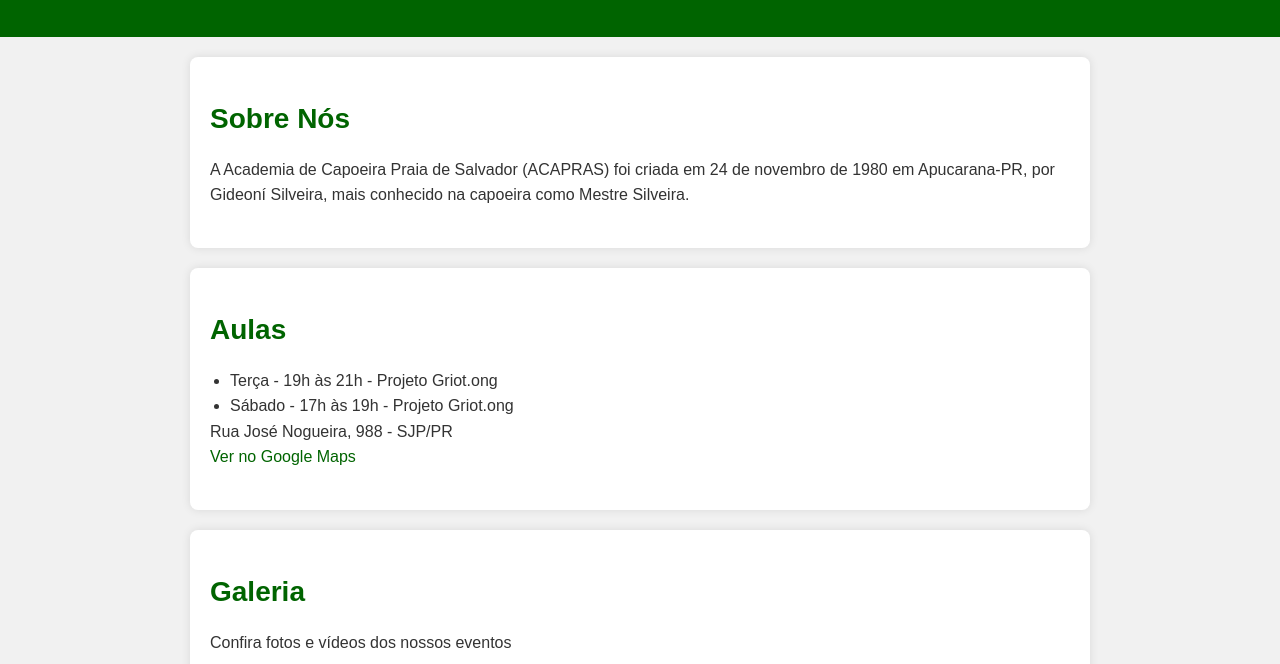
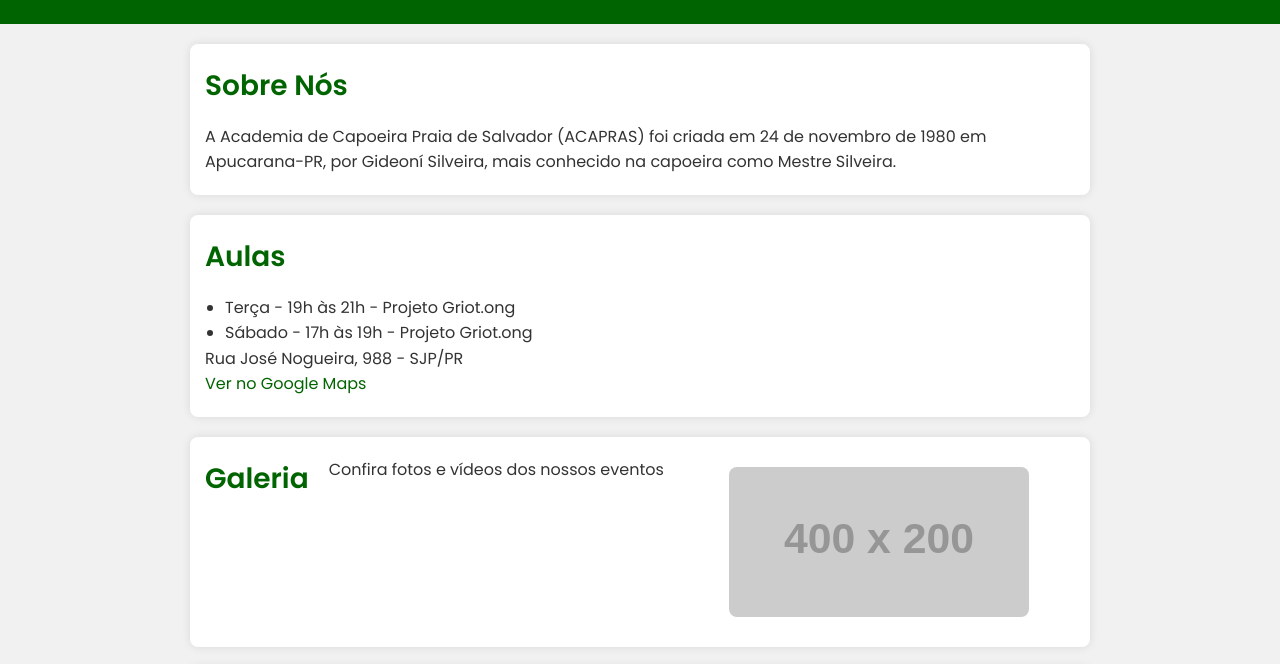
Before and after one commit to MateusRNeves/acapras, a plain HTML site: page index.html in a window 1280 px wide. Shown: the part 208-872 px from the top of the page. Drawn offline with Linux system fonts and the light colour scheme; placeholder pictures from the web are drawn by us.

Commit message:
Atualizar o style.css3

```diff
--- a/style.css
+++ b/style.css
@@ -1,77 +1,99 @@
-*{
+* {
     margin: 0;
     padding: 0;
     box-sizing: border-box;
 }
+
 body {
-    font-family: Arial, Helvetica, sans-serif;
+    font-family: 'Poppins', Arial, Helvetica, sans-serif;
     background-color: #f1f1f1;
     color: #333;
     line-height: 1.6;
 }
-header{
+
+header {
     background-color: #006400;
     color: white;
     padding: 40px 20px;
     text-align: center;
 }
-header h1{
+
+header h1 {
     font-size: 36px;
     margin-bottom: 10px;
 }
-header p{
+
+header p {
     font-size: 18px;
 }
+
 section {
     padding: 40px 20px;
     background-color: white;
     margin: 20px auto;
     max-width: 900px;
-    border-radius:8px;
+    border-radius: 8px;
     box-shadow: 0 0 10px rgba(0,0,0,0.1);
 }
-section h2{
+
+section h2 {
     font-size: 28px;
     margin-bottom: 15px;
     color: #006400;
 }
+
 a {
     color: #006400;
     text-decoration: none;
 }
+
 a:hover {
     text-decoration: underline;
 }
-ul{
+
+ul {
     list-style-type: disc;
     padding-left: 20px;
 }
-#galeria img{
+
+#galeria img {
     width: 100%;
-    max-width: 300%;
-    margin: 10px;
+    max-width: 300px;
+    margin: 10px auto;
+    display: block;
     border-radius: 8px;
 }
-#contado p {
+
+#contato p {
     margin-bottom: 10px;
 }
+
 footer {
-    text-align:center;
+    text-align: center;
     background-color: #006400;
     color: #f1f1f1;
     padding: 20px;
     margin-top: 40px;
     font-size: 14px;
 }
-@media(ma-width: 768px) {
+
+@media (min-width: 768px) {
     header h1 {
         font-size: 28px;
     }
+
     section {
         padding: 20px 15px;
     }
+
     #galeria {
-        flex-direction: column;
-        align-items: center;
+        display: flex;
+        flex-wrap: wrap;
+        justify-content: center;
+        gap: 20px;
+    }
+
+    #galeria img {
+        max-width: 300px;
     }
 }
```
Lines whose indentation alone changed are shown as unchanged.
